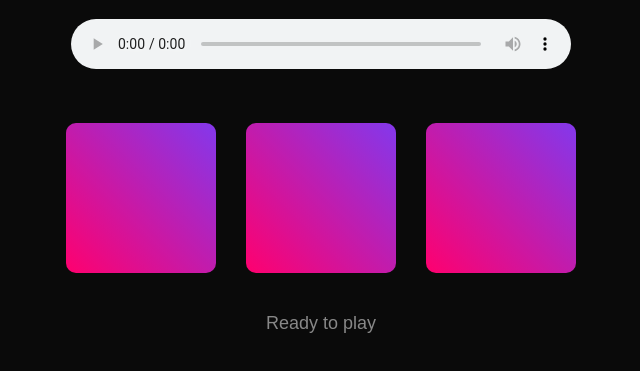
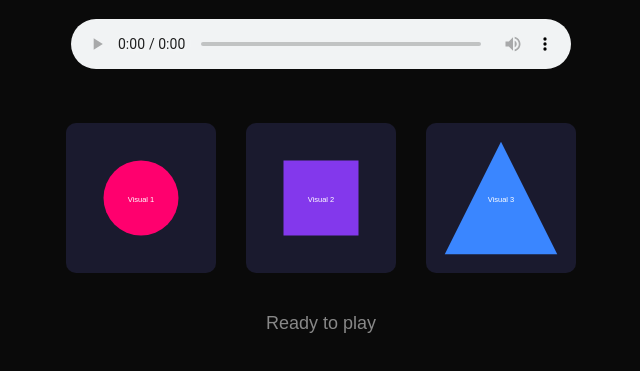
Before and after one commit to Sarah1544/cct360-lab5, a plain HTML site: page index.html in a window 1280 px wide. Shown: the part 127-498 px from the top of the page, without its empty margins (319-959 px from the left). Drawn offline with Linux system fonts and the light colour scheme.

Commit message:
Add placeholder images and audio for testing

```diff
--- a/index.html
+++ b/index.html
@@ -17,9 +17,9 @@
   </div>
 
   <div class="visual-container">
-    <div id="visual-1" class="visual"></div>
-    <div id="visual-2" class="visual"></div>
-    <div id="visual-3" class="visual"></div>
+    <img id="visual-1" class="visual" src="images/placeholder-1.svg" alt="Visual 1">
+    <img id="visual-2" class="visual" src="images/placeholder-2.svg" alt="Visual 2">
+    <img id="visual-3" class="visual" src="images/placeholder-3.svg" alt="Visual 3">
   </div>
 
   <div id="status">Ready to play</div>
--- a/style.css
+++ b/style.css
@@ -33,9 +33,9 @@ audio {
 .visual {
   width: 150px;
   height: 150px;
-  background: linear-gradient(45deg, #ff006e, #8338ec);
   border-radius: 10px;
   transition: all 0.1s ease;
+  object-fit: cover;
 }
 
 .visual.playing {
```
Also changed, not shown: images/placeholder-1.svg (added), images/placeholder-2.svg (added), images/placeholder-3.svg (added), 1 other file.
